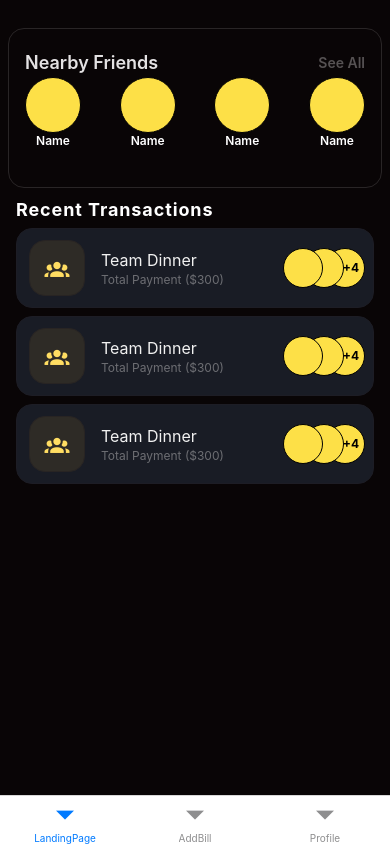
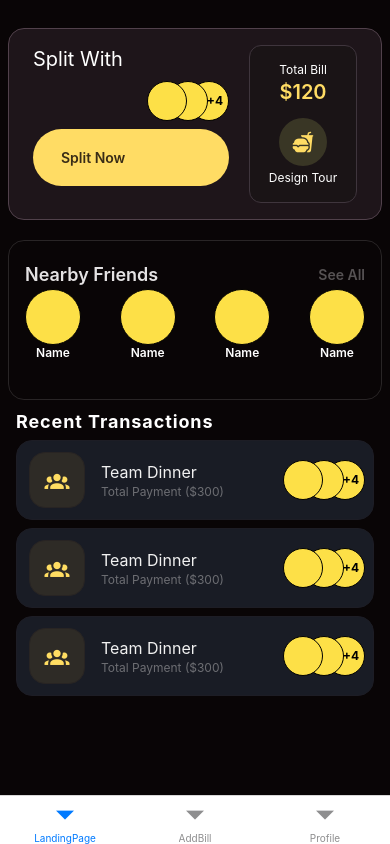
Before and after one commit to m7adeel/Splitkar, a React Native app: screen /LandingPage in a window 390 px wide. Built offline with nearby package versions, Linux system fonts and the light colour scheme.

Commit message:
add: split new bill component

```diff
--- /dev/null
+++ b/src/components/NewSplitCard.jsx
@@ -0,0 +1,34 @@
+import { View, Text, TouchableOpacity } from "react-native";
+import React from "react";
+
+// Components
+import AvatarList from "./AvatarList";
+
+// Icons
+import { Ionicons } from "@expo/vector-icons";
+
+export default function NewSplitCard() {
+  return (
+    <View className="bg-[#1e151a] border border-[#51414b] rounded-2xl h-48 mt-5 p-4 px-6 flex flex-row">
+      <View className="w-2/3 pr-5">
+        <Text className="text-white text-xl mb-2">Split With</Text>
+        <AvatarList />
+        <TouchableOpacity className="bg-[#ffdc64] rounded-full px-7 py-5 mt-2">
+          <Text className="text-[#392c16] text-md font-semibold">
+            Split Now
+          </Text>
+        </TouchableOpacity>
+      </View>
+      <View className="bg-[#1a1416] border border-[#3f353d] rounded-xl w-1/3 p-4 flex items-center justify-between">
+        <View className="flex items-center mb-2">
+          <Text className="text-white text-xs">Total Bill</Text>
+          <Text className="text-[#ffdc64] text-xl font-semibold">$120</Text>
+        </View>
+        <View className="flex items-center justify-center rounded-full bg-[#393625] h-12 w-12">
+          <Ionicons name="fast-food" size={22} color="#ffdc64" />
+        </View>
+        <Text className="text-white text-xs">Design Tour</Text>
+      </View>
+    </View>
+  );
+}
--- a/src/screens/LandingPage.js
+++ b/src/screens/LandingPage.js
@@ -1,19 +1,23 @@
-import { View, Text } from 'react-native'
+import { View, ScrollView } from 'react-native'
 import React from 'react'
 
+// Components
 import SearchBar from '../components/SearchBar'
 import Stats from '../components/Stats'
 import TransactionHistory from '../components/TransactionHistory'
-
 import NearbyFriends from '../components/NearbyFriends'
+import NewSplitCard from '../components/NewSplitCard'
 
 export default function LandingPage() {
   const endBlack = "#151821"
   return (
     <View className="bg-[#090506] p-2 h-full">
-      {/* Search bar */}
-      <NearbyFriends />
-      <TransactionHistory />
+      <ScrollView>
+
+        <NewSplitCard />
+        <NearbyFriends />
+        <TransactionHistory />
+      </ScrollView>
     </View>
   )
 }
```
